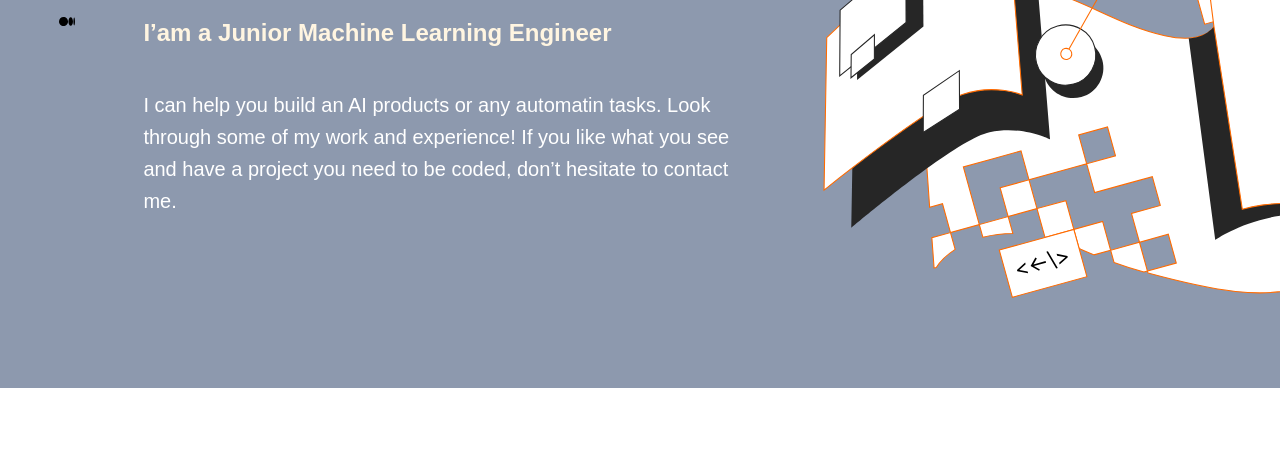
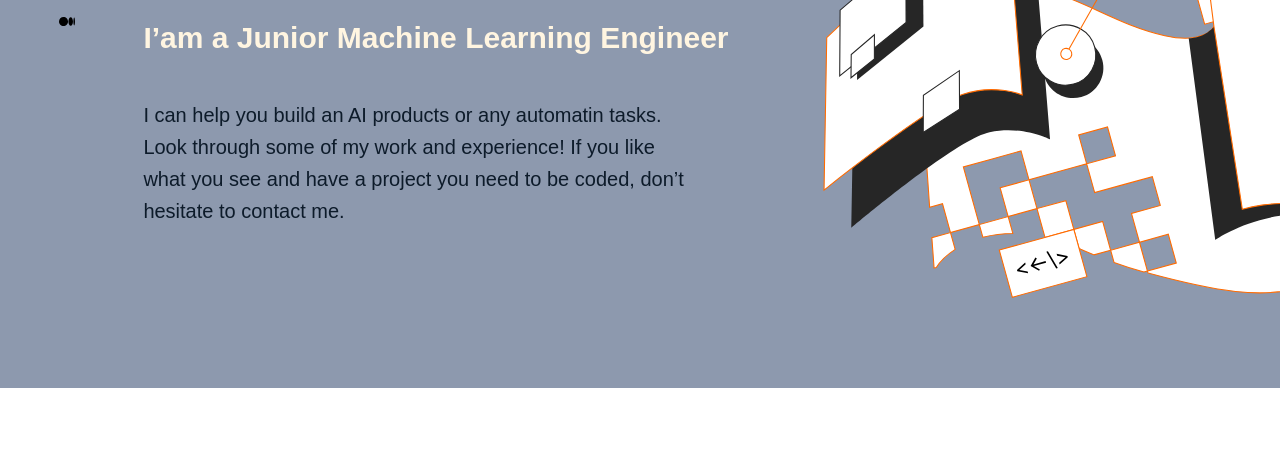
Before and after one commit to Micky373/My_portfolio, a website: page index.html in a window 1280 px wide. Shown: the part 342-800 px from the top of the page. Drawn offline with Linux system fonts and the light colour scheme; a web font is replaced by a local one.

Commit message:
Finalize the portfolio

```diff
--- a/styles.css
+++ b/styles.css
@@ -9,6 +9,10 @@ body {
 
 button {
   font-family: Quintessential, sans-serif;
+}
+
+.about_me_paragraph {
+  color: #0d1b2a;
 }
 
 img:hover {
@@ -139,17 +143,18 @@ a {
 
 .content > h2 {
   color: #fff5e1;
-  font-size: 24px;
+  font-size: 30px;
   line-height: 32px;
   font-weight: bold;
 }
 
 .content > p {
-  color: white;
+  color: #0d1b2a;
   font-style: normal;
   font-weight: normal;
-  font-size: 16px;
+  font-size: 24px;
   line-height: 24px;
+  margin-right: 4rem;
 }
 
 .socials {
```
